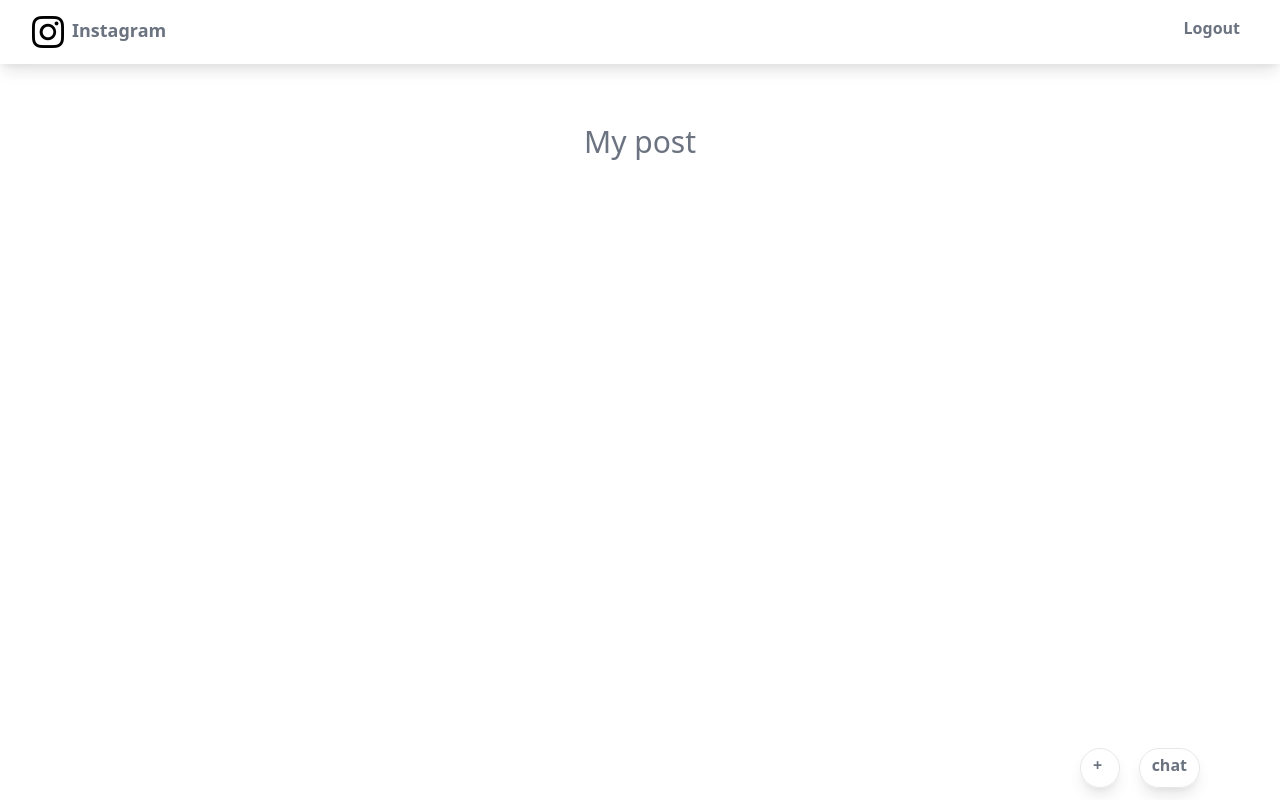
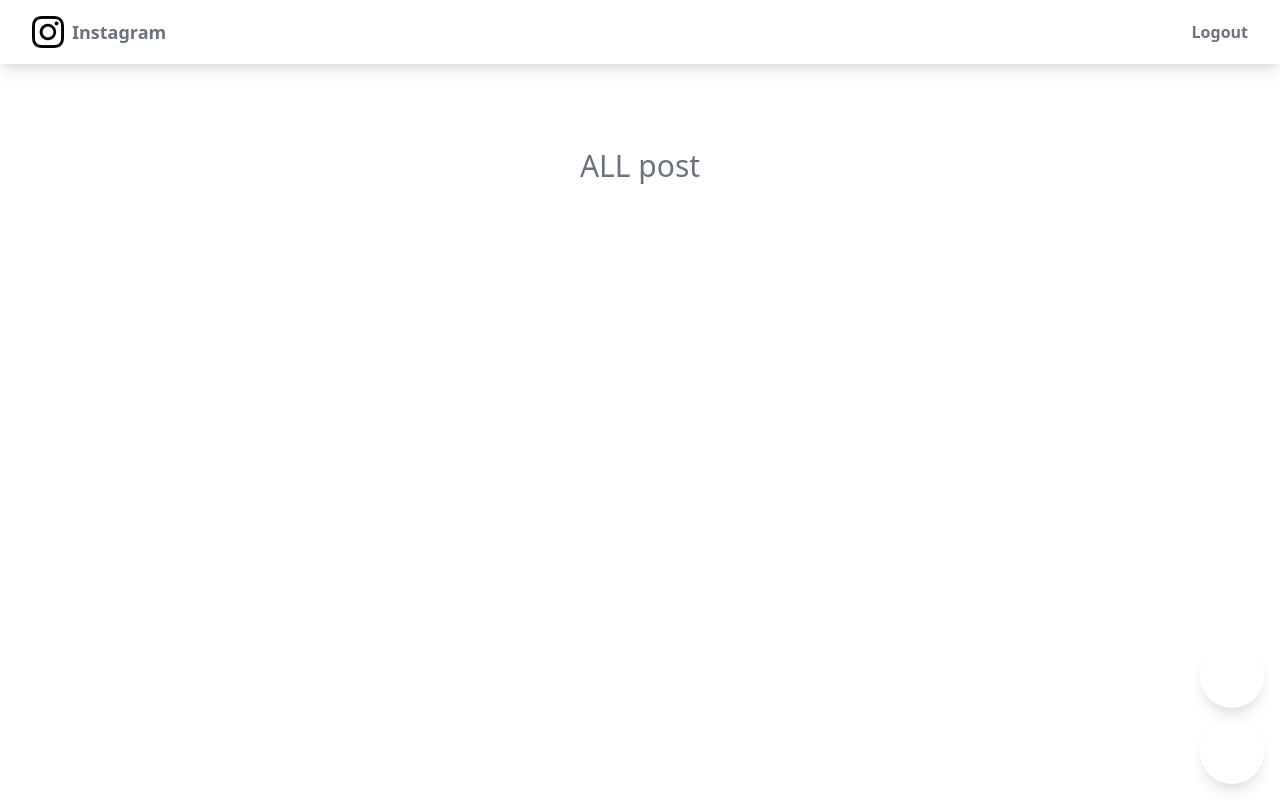
Before and after one commit to vaibhav14895/social-media, a Django app: page / in a window 1280 px wide. Run offline with Django 4.2, Linux system fonts and the light colour scheme; a user stored in the database is signed in; data comes from the database, SQL or seed files in the repository; both versions use the stored data as it was after the commit; style sheets or scripts are compiled from the project's sources.

Commit message:
frontend

```diff
--- a/app/template/users/base.html
+++ b/app/template/users/base.html
@@ -5,52 +5,63 @@
     {% load static %}
     <meta charset="UTF-8">
     <meta name="viewport" content="width=device-width, initial-scale=1.0">
-    <title>Document</title>
+    <title>Instagram Clone</title>
+
     <link rel="stylesheet" href="{% static 'users/styles.css' %}">
     <link rel="stylesheet" href="{% static 'users/update.css' %}">
     <script src="https://code.jquery.com/jquery-3.7.1.js"
         integrity="sha256-eKhayi8LEQwp4NKxN+CfCh+3qOVUtJn3QNZ0TciWLP4=" crossorigin="anonymous"></script>
+
+    <!-- Optional: Tailwind CDN if you use it directly -->
+    <!-- <script src="https://cdn.tailwindcss.com"></script> -->
 </head>
 
-<body>
-    <nav class="shadow-lg p-4">
-        <div class="px-4 mx-auto">
-            <div class="flex justify-between">
-                <!-- website logo -->
-                <div>
-                    <a class="flex" href="{% url 'feed_post' %}">
-                        <img class="h-8 w-8 mr-2" src="{% static 'users/images/icon.png'%}" alt="">
-                        <span class="font-semibold text-lg text-gray-500">
-                            Instagram
+<body class="bg-white text-gray-800">
 
-                        </span>
-                    </a>
-                </div>
-                <!-- website item -->
+    <!-- Navigation -->
+    <nav class="shadow-lg p-4 bg-white sticky top-0 z-50">
+        <div class="max-w-7xl mx-auto px-4">
+            <div class="flex justify-between items-center">
+                <!-- Logo -->
+                <a class="flex items-center" href="{% url 'index' %}">
+                    <img class="h-8 w-8 mr-2" src="{% static 'users/images/icon.png' %}" alt="Logo">
+                    <span class="font-semibold text-lg text-gray-500">Instagram</span>
+                </a>
 
-                <div class="space-x-1">
+                <!-- Auth Links -->
+                <div class="space-x-2 text-sm sm:text-base">
                     {% if request.user.is_authenticated %}
-                    <a class="px-2 py-2 text-gray-500 font-semibold" href="{% url 'logout' %}">Logout</a>
-
-                    {%else %}
-                    <a class="px-2 py-2 text-gray-500 font-semibold" href="{% url 'login' %}">Login</a>
-                    <a class="px-2 py-2 text-gray-500 font-semibold" href="">link 3</a>
+                    <a class="text-gray-500 font-semibold" href="{% url 'logout' %}">Logout</a>
+                    {% else %}
+                    <a class="text-gray-500 font-semibold" href="{% url 'login' %}">Login</a>
+                    <a class="text-gray-500 font-semibold" href="#">Link 3</a>
                     {% endif %}
-
                 </div>
             </div>
         </div>
     </nav>
 
+    <!-- Main Content Block -->
+    <main class="px-4 py-6">
+        {% block body %}
+        {% endblock %}
+    </main>
 
-    {% block body %}
-    {% endblock %}
-    <div class="bg-sky h-10 w-10 border rounded-full fixed shadow-lg p-1 right-40 bottom-3 h-[60px]  ">
-        <a class="px-2 py-2 text-gray-500 font-semibold " href="{% url 'post_create' %}">+</a>
+    <!-- Floating Action Buttons -->
+    <div class="fixed bottom-4 right-4 flex flex-col items-end space-y-2 sm:space-y-3 z-40">
+        <!-- Create Post Button -->
+        <a href="{% url 'post_create' %}"
+            class="bg-sky-500 hover:bg-sky-600 text-white w-14 h-14 sm:w-16 sm:h-16 flex items-center justify-center rounded-full shadow-lg text-xl font-bold transition duration-300">
+            +
+        </a>
+
+        <!-- Chat Button -->
+        <a href="#"
+            class="bg-sky-500 hover:bg-sky-600 text-white w-14 h-14 sm:w-16 sm:h-16 flex items-center justify-center rounded-full shadow-lg text-sm font-medium transition duration-300">
+            Chat
+        </a>
     </div>
-    <div class=" bg-sky h-10 w-15 border rounded-full fixed shadow-lg p-1 right-20 bottom-3 h-[60px]  ">
-        <a class="px-2 py-2 text-gray-500 font-semibold " href="">chat</a>
-    </div>
+
 </body>
 
 </html>
--- a/app/template/users/index.html
+++ b/app/template/users/index.html
@@ -4,13 +4,13 @@
 
 <div class="flex mt-5 p-10 justify-center">
     <h2 class="text-3xl font-normal mb-2 text-gray-500">
-        My post
+        ALL post
     </h2>
 </div>
 <div class="grid mx-60 p-10 grid-cols-1">
     {% for post in posts %}
     <!-- card start here -->
-    <a href="#">
+    <a href="{% url 'feed_post' %}">
         <div class=" rounded overflow-hidden w-[470px] h-[470px] bg-white shadow-lg">
             <div class="user-container flex mx-5 my-5">
                 <img class="h-10 w-10 rounded-full" src="{{profile.photo.url}}" class="h-8 w-8" alt="">
--- a/posts/views.py
+++ b/posts/views.py
@@ -3,7 +3,7 @@ from django.contrib.auth.decorators import login_required
 from .forms import PostCreateForm,Commentform
 from .models import Post
 from django.shortcuts import get_object_or_404
-
+from app.models import Profile
 
 @login_required
 def post_create(request):
@@ -22,6 +22,7 @@ def post_create(request):
 
 def feed (request):
     posts=Post.objects.all()
+    profile=Profile.objects.filter(user=request.user).first()
     logged_user=request.user
     if request.method=="POST":
         form =Commentform(data=request.POST)
@@ -32,7 +33,7 @@ def feed (request):
         new_comment.save()
     else:
         form=Commentform()
-    return render(request,"posts/feed.html",{"posts":posts,"logged_user":logged_user,"form":form})
+    return render(request,"posts/feed.html",{"posts":posts,"logged_user":logged_user,"form":form,"profile":profile})
 
 
 def like_post(request):
```
Also changed, not shown: posts/template/posts/feed.html (+45 -1 lines), db.sqlite3, media/users/2025/05/13/IMG_20211226_123020.jpg (added).
